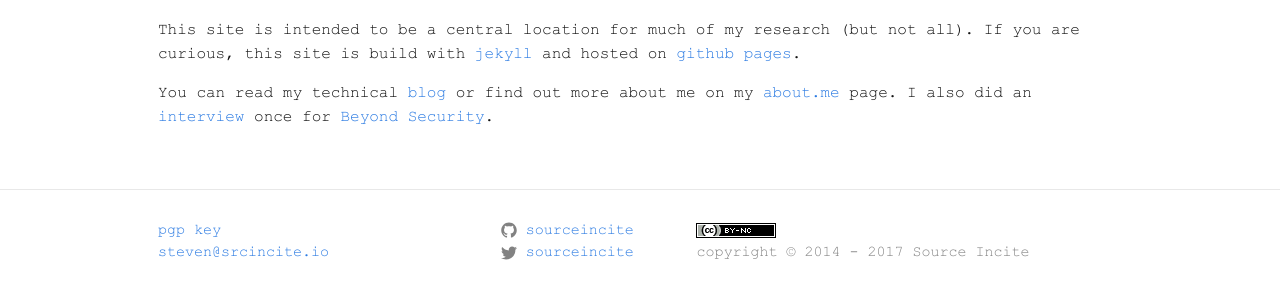
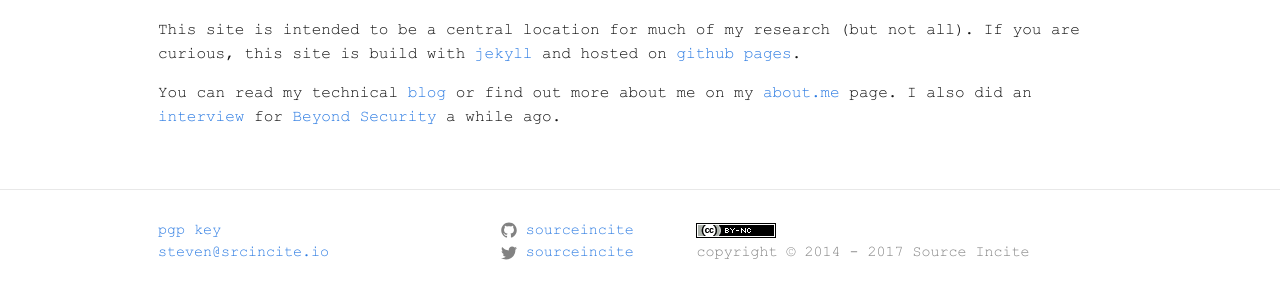
Before and after one commit to sourceincite/sourceincite.github.io, a Jekyll site: the page built from about.md, in a window 1280 px wide. Shown: the part 312-605 px from the top of the page. Built offline with Jekyll 4.4.1, drawn with Linux system fonts in a browser that asks for light colours.

Commit message:
updated some details

```diff
--- a/about.md
+++ b/about.md
@@ -8,5 +8,5 @@ permalink: /about/
 <p>This site is intended to be a central location for much of my research (but not all). If you are curious, this site is build with <a href="https://jekyllrb.com/" target="_blank">jekyll</a> and hosted on <a href="https://pages.github.com/" target="_blank">github pages</a>.
 </p>
 
-<p>You can read my technical <a href="/blog">blog</a> or find out more about me on my <a href="https://about.me/steven.seeley" target="_blank">about.me</a> page. I also did an <a href="https://blogs.securiteam.com/index.php/archives/3004" target="_blank">interview</a> once for <a href="https://www.beyondsecurity.com/" target="_blank">Beyond Security</a>.
+<p>You can read my technical <a href="/blog">blog</a> or find out more about me on my <a href="https://about.me/steven.seeley" target="_blank">about.me</a> page. I also did an <a href="https://blogs.securiteam.com/index.php/archives/3004" target="_blank">interview</a> for <a href="https://www.beyondsecurity.com/" target="_blank">Beyond Security</a> a while ago.
 </p>
```
